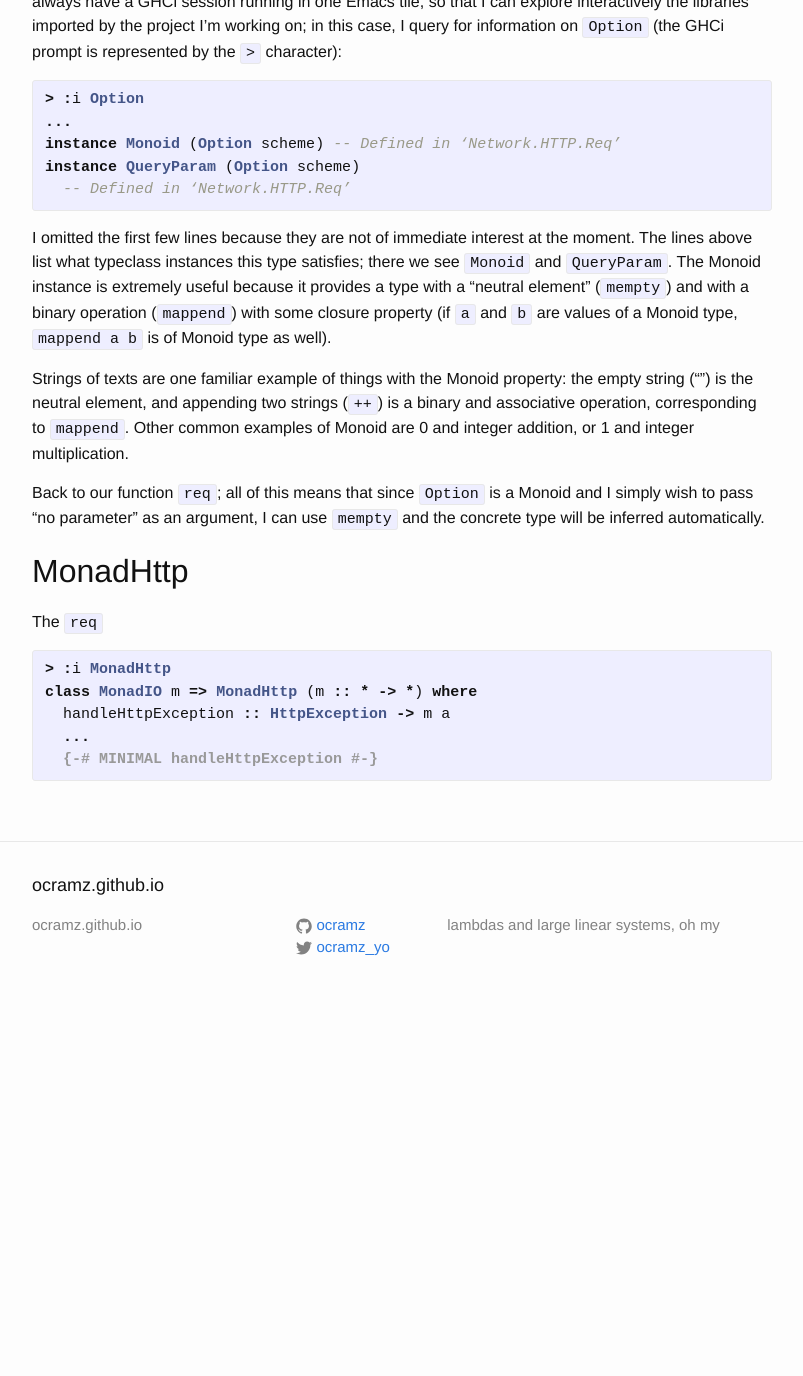
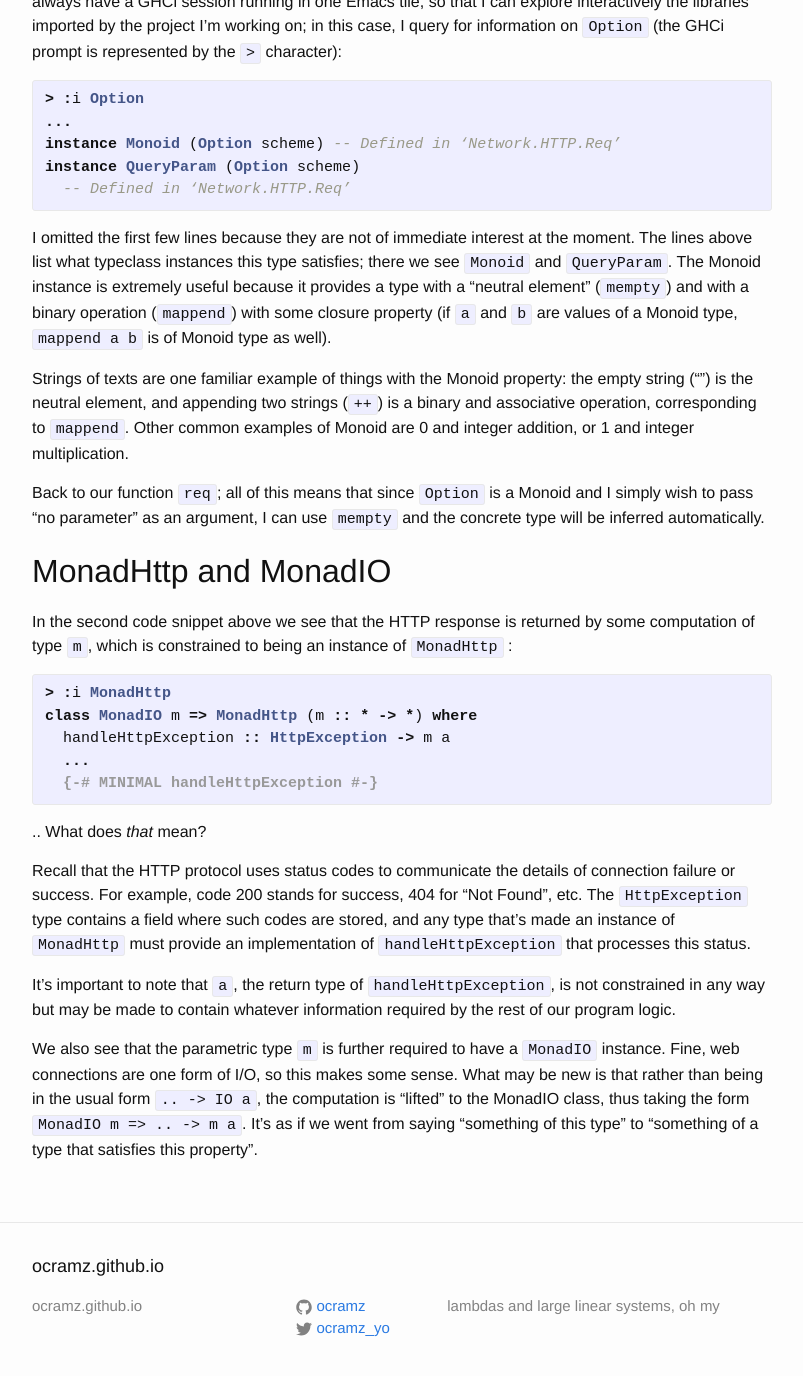
Before and after one commit to ocramz/ocramz.github.io, a Jekyll site: the page built from _posts/2017-11-30-growing-software-architecture.markdown, in a window 1280 px wide and 1400 px high, scrolled down 1434 px. Shown: the top 1376 px of the window, without its empty margins (238-1041 px from the left). Built offline with Jekyll 4.4.1, drawn with Linux system fonts in a browser that asks for light colours; before the commit the page ends 2453 px from its top, so only the background shows below that.

Commit message:
blog update

```diff
--- a/_posts/2017-11-30-growing-software-architecture.markdown
+++ b/_posts/2017-11-30-growing-software-architecture.markdown
@@ -67,12 +67,10 @@ Back to our function `req`; all of this means that since `Option` is a Monoid an
 
 
 
-MonadHttp
----------
+MonadHttp and MonadIO
+---------------------
 
-The `req`
-
-
+In the second code snippet above we see that the HTTP response is returned by some computation of type `m`, which is constrained to being an instance of `MonadHttp` :
 
 {% highlight haskell %}
 > :i MonadHttp
@@ -81,6 +79,16 @@ class MonadIO m => MonadHttp (m :: * -> *) where
   ...
   {-# MINIMAL handleHttpException #-}
 {% endhighlight %}
+
+.. What does _that_ mean?
+
+Recall that the HTTP protocol uses status codes to communicate the details of connection failure or success. For example, code 200 stands for success, 404 for "Not Found", etc. The `HttpException` type contains a field where such codes are stored, and any type that's made an instance of `MonadHttp` must provide an implementation of `handleHttpException` that processes this status.
+
+It's important to note that `a`, the return type of `handleHttpException`, is not constrained in any way but may be made to contain whatever information required by the rest of our program logic.
+
+We also see that the parametric type `m` is further required to have a `MonadIO` instance. Fine, web connections are one form of I/O, so this makes some sense. What may be new is that rather than being in the usual form `.. -> IO a`, the computation is "lifted" to the MonadIO class, thus taking the form `MonadIO m => .. -> m a`. It's as if we went from saying "something of this type" to "something of a type that satisfies this property".
+
+
 
 
 
```
Also changed, not shown: 2 other files.
